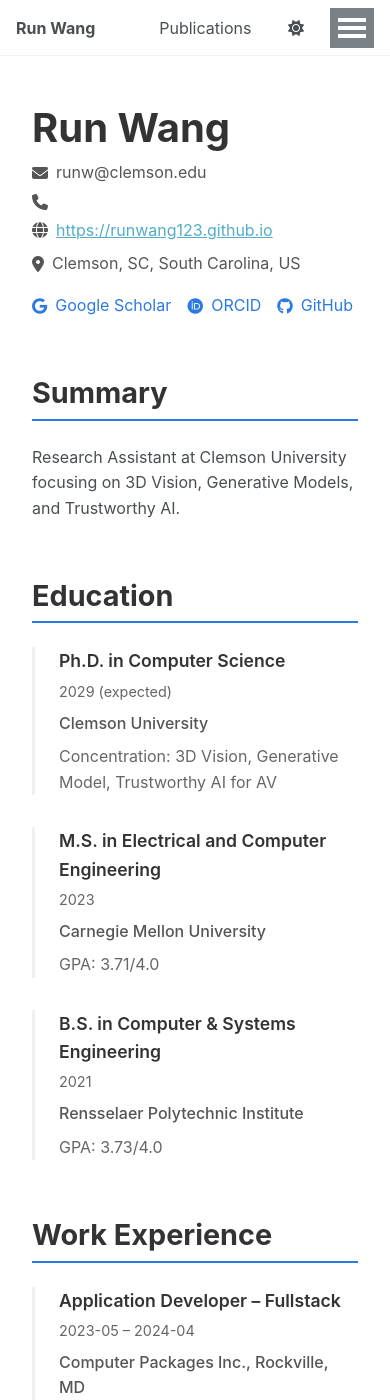
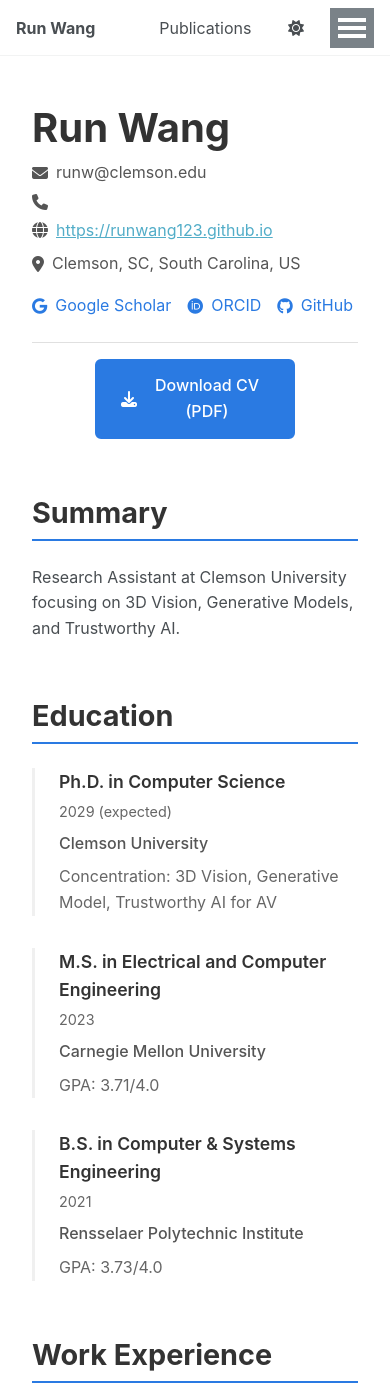
Before and after one commit to RunWang123/RunWang123.github.io, a Jekyll site: the page built from _pages/cv.md, in a window 390 px wide and 1400 px high. Built offline with Jekyll 4.4.1, drawn with Linux system fonts in a browser that asks for light colours; some of the changed text lies outside the part shown.

Commit message:
Update cv- add download

```diff
--- a/_includes/cv-template.html
+++ b/_includes/cv-template.html
@@ -43,6 +43,13 @@
       {% endfor %}
     </div>
     {% endif %}
+
+    <!-- CV Download Section -->
+    <div class="cv-download-header">
+      <a href="{{ site.baseurl }}/assets/cv.pdf" class="cv-download-btn" target="_blank">
+        <i class="fas fa-download"></i> Download CV (PDF)
+      </a>
+    </div>
   </div>
 
   {% if cv.basics.summary %}
@@ -348,4 +355,17 @@
     </ul>
   </div>
   {% endif %}
+
+  <!-- Download Links Footer -->
+  <div class="cv-download-footer">
+    <div class="cv-download-links">
+      <a href="{{ site.baseurl }}/assets/cv.pdf" class="btn btn--primary" target="_blank">
+        <i class="fas fa-file-pdf"></i> Download PDF Version
+      </a>
+      <a href="{{ site.baseurl }}/assets/cv.docx" class="btn btn--secondary" target="_blank">
+        <i class="fas fa-file-word"></i> Download Word Version
+      </a>
+    </div>
+    <p class="cv-last-updated">Last updated: {{ site.time | date: "%B %Y" }}</p>
+  </div>
 </div>
--- a/assets/css/cv-layout.css
+++ b/assets/css/cv-layout.css
@@ -199,14 +199,111 @@
   }
 }
 
-/* Download links styling */
-.cv-download-links {
-  margin-top: 2rem;
+/* CV Download Sections */
+.cv-download-header {
   text-align: center;
-  padding: 1rem;
-  border-top: 1px solid #f2f2f2;
+  margin-top: 1.5rem;
+  padding-top: 1rem;
+  border-top: 1px solid #e0e0e0;
 }
 
-.cv-download-links a {
-  margin: 0 0.5rem;
+.cv-download-btn {
+  display: inline-flex;
+  align-items: center;
+  gap: 0.5rem;
+  padding: 0.75rem 1.5rem;
+  background-color: #2a7ae2;
+  color: white !important;
+  text-decoration: none;
+  border-radius: 6px;
+  font-weight: 500;
+  font-size: 1rem;
+  transition: all 0.2s ease;
+  border: 2px solid #2a7ae2;
 }
+
+.cv-download-btn:hover {
+  background-color: #1756a9;
+  border-color: #1756a9;
+  transform: translateY(-1px);
+  box-shadow: 0 4px 8px rgba(42, 122, 226, 0.3);
+}
+
+.cv-download-footer {
+  margin-top: 3rem;
+  text-align: center;
+  padding: 2rem 0;
+  border-top: 2px solid #f0f0f0;
+  background-color: #fafafa;
+}
+
+.cv-download-links {
+  display: flex;
+  justify-content: center;
+  gap: 1rem;
+  margin-bottom: 1rem;
+  flex-wrap: wrap;
+}
+
+.cv-download-links .btn {
+  display: inline-flex;
+  align-items: center;
+  gap: 0.5rem;
+  padding: 0.75rem 1.25rem;
+  text-decoration: none;
+  border-radius: 6px;
+  font-weight: 500;
+  transition: all 0.2s ease;
+  border: 2px solid transparent;
+}
+
+.cv-download-links .btn--primary {
+  background-color: #dc3545;
+  color: white;
+  border-color: #dc3545;
+}
+
+.cv-download-links .btn--primary:hover {
+  background-color: #c82333;
+  border-color: #c82333;
+  transform: translateY(-1px);
+  box-shadow: 0 4px 8px rgba(220, 53, 69, 0.3);
+}
+
+.cv-download-links .btn--secondary {
+  background-color: #2b7cd6;
+  color: white;
+  border-color: #2b7cd6;
+}
+
+.cv-download-links .btn--secondary:hover {
+  background-color: #1f5f99;
+  border-color: #1f5f99;
+  transform: translateY(-1px);
+  box-shadow: 0 4px 8px rgba(43, 124, 214, 0.3);
+}
+
+.cv-last-updated {
+  color: #666;
+  font-size: 0.9rem;
+  margin: 0;
+  font-style: italic;
+}
+
+/* Responsive Design for Download Buttons */
+@media (max-width: 768px) {
+  .cv-download-links {
+    flex-direction: column;
+    align-items: center;
+  }
+
+  .cv-download-links .btn {
+    width: 200px;
+    justify-content: center;
+  }
+
+  .cv-download-btn {
+    width: 200px;
+    justify-content: center;
+  }
+}
```
Also changed, not shown: assets/README-CV-FILES.md (added, +43 -0 lines), 1 other file.
